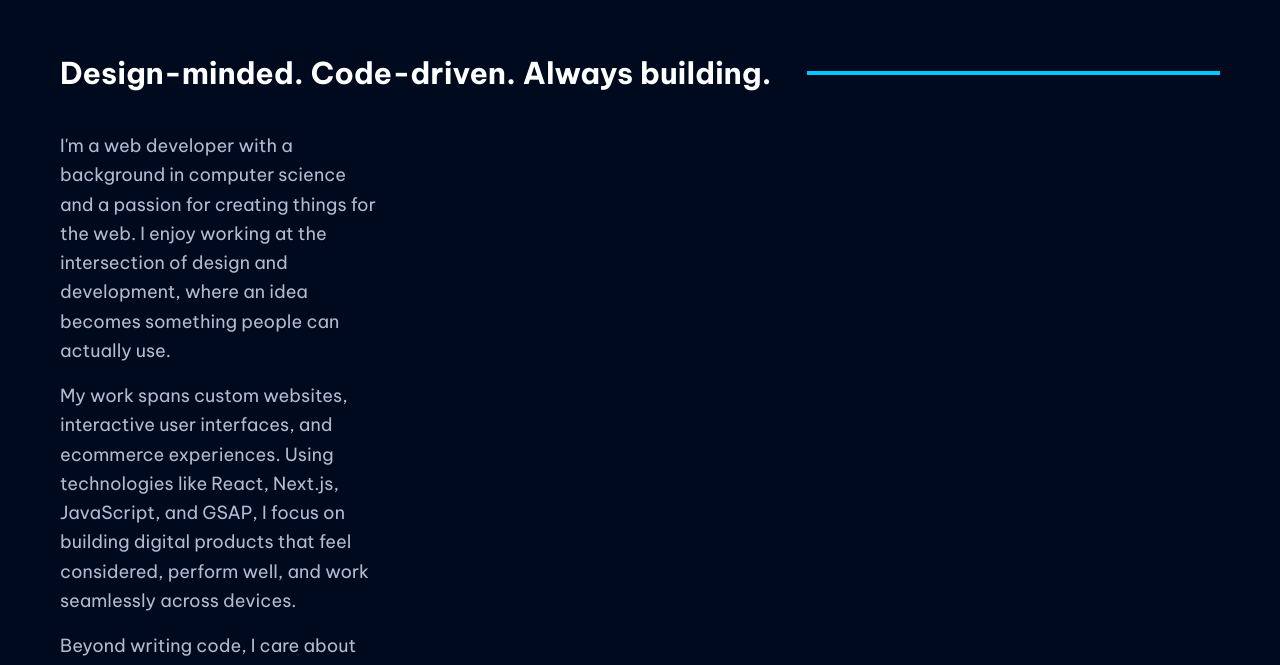
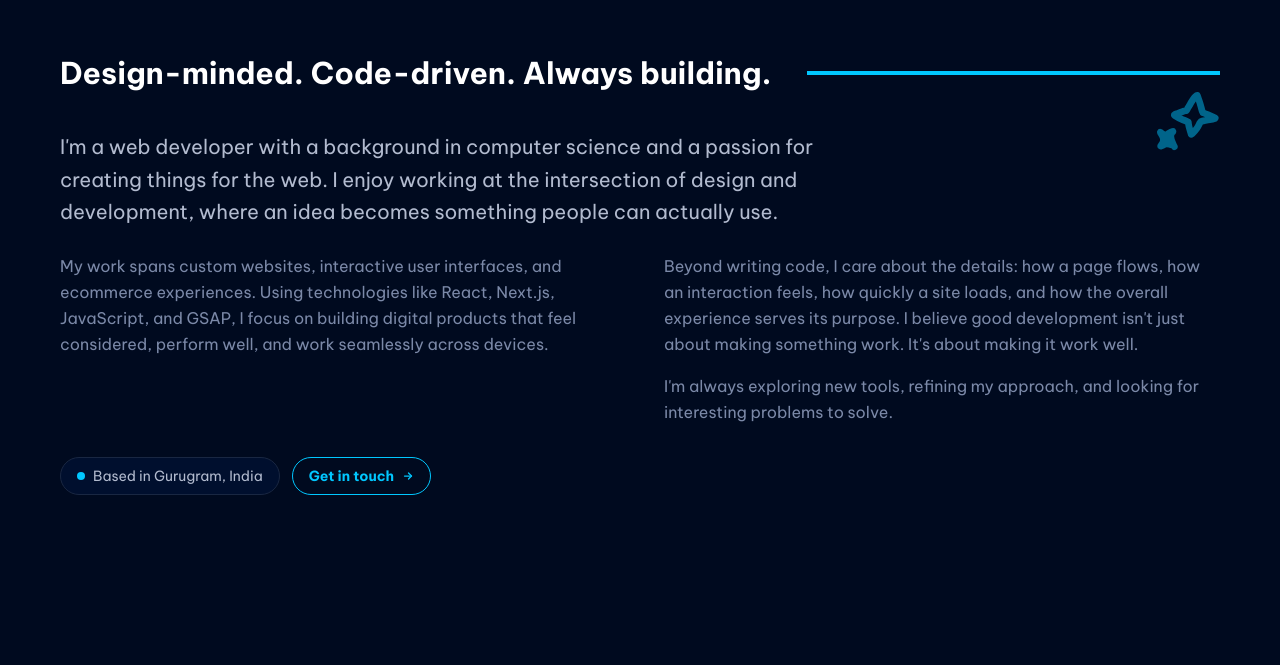
Before and after one commit to shauryamohan20/portfolio-july-26, a Next.js app: page / in a window 1280 px wide. Shown: the part 817-1482 px from the top of the page. Built offline with nearby package versions, Linux system fonts and the light colour scheme.

Commit message:
About Us section fixed

```diff
--- a/src/components/About.tsx
+++ b/src/components/About.tsx
@@ -1,8 +1,17 @@
 import Image from "next/image";
 import SectionTitle from "./SectionTitle";
+import { profile } from "@/data/content";
 import { paragraphs } from "@/lib/site-types";
 import { readSite } from "@/lib/site-store";
 
+/**
+ * About section.
+ *
+ * Two layouts, because the shape of the content differs completely:
+ * with a photo it is a portrait beside the copy; without one the copy would
+ * stretch into an unreadable 1200px line, so it becomes a lead paragraph over
+ * two balanced columns.
+ */
 export default async function About() {
   const { about } = await readSite();
   const body = paragraphs(about.body);
@@ -10,27 +19,134 @@ export default async function About() {
   // Nothing written yet — keep the page clean rather than showing an empty shell.
   if (body.length === 0 && !about.image) return null;
 
+  const [lead, ...rest] = body;
+
   return (
-    <div id="about" className="relative flex scroll-mt-24 flex-col justify-between pt-8 text-left">
+    <div
+      id="about"
+      className="relative flex scroll-mt-24 flex-col justify-between pt-8 text-left"
+    >
       <SectionTitle title={about.heading || "A little about me"} />
-      <div className="grid items-center gap-10 md:grid-cols-[320px_1fr] md:gap-14">
-        {about.image && (
-          <div className="relative mx-auto aspect-[4/5] w-full max-w-xs overflow-hidden rounded-2xl border border-fun-pink-dark bg-fun-pink-darker md:mx-0">
-            <Image
-              src={about.image}
-              alt={about.imageAlt || ""}
-              fill
-              sizes="(max-width: 768px) 80vw, 320px"
-              className="object-cover"
-            />
+
+      {about.image ? (
+        <div className="grid items-start gap-10 md:grid-cols-[minmax(0,22rem)_minmax(0,1fr)] md:gap-14">
+          <Portrait src={about.image} alt={about.imageAlt} />
+          <div>
+            <Copy lead={lead} rest={rest} />
+            <Meta />
           </div>
-        )}
-        <div className="space-y-4 text-base leading-relaxed text-fun-gray-light md:text-lg">
-          {body.map((paragraph, index) => (
-            <p key={index}>{paragraph}</p>
-          ))}
         </div>
-      </div>
+      ) : (
+        <div className="relative">
+          {/* eslint-disable-next-line @next/next/no-img-element */}
+          <img
+            alt=""
+            aria-hidden="true"
+            className="sqD -top-10 right-0 hidden w-16 opacity-80 lg:block"
+            src="/static/doodles/skills/star-outline.svg"
+          />
+          <Copy lead={lead} rest={rest} wide />
+          <Meta />
+        </div>
+      )}
     </div>
   );
 }
+
+function Portrait({ src, alt }: { src: string; alt: string }) {
+  return (
+    <div className="relative mx-auto w-full max-w-xs md:mx-0 md:max-w-none">
+      {/* Offset outline behind the photo, for a bit of depth. */}
+      <div
+        aria-hidden="true"
+        className="absolute inset-0 translate-x-3 translate-y-3 rounded-2xl border-2 border-fun-pink/40"
+      />
+      <div className="relative aspect-[4/5] w-full overflow-hidden rounded-2xl border border-fun-pink-dark bg-fun-pink-darker">
+        <Image
+          src={src}
+          alt={alt || ""}
+          fill
+          sizes="(max-width: 768px) 80vw, 352px"
+          className="object-cover"
+        />
+      </div>
+      {/* eslint-disable-next-line @next/next/no-img-element */}
+      <img
+        alt=""
+        aria-hidden="true"
+        className="sqD -top-8 -left-6 w-14 opacity-90"
+        src="/static/doodles/projects/pop.svg"
+      />
+    </div>
+  );
+}
+
+function Copy({
+  lead,
+  rest,
+  wide = false,
+}: {
+  lead?: string;
+  rest: string[];
+  wide?: boolean;
+}) {
+  return (
+    <div>
+      {lead && (
+        <p
+          className={`text-lg leading-relaxed text-fun-gray-light md:text-xl ${
+            wide ? "max-w-3xl" : ""
+          }`}
+        >
+          {lead}
+        </p>
+      )}
+
+      {rest.length > 0 && (
+        <div
+          className={`mt-6 space-y-4 text-base leading-relaxed text-fun-gray ${
+            wide ? "md:columns-2 md:gap-12 md:space-y-0" : "max-w-2xl"
+          }`}
+        >
+          {rest.map((paragraph, index) => (
+            <p key={index} className={wide ? "mb-4 break-inside-avoid" : undefined}>
+              {paragraph}
+            </p>
+          ))}
+        </div>
+      )}
+    </div>
+  );
+}
+
+/** Small factual footer: where I am, and how to reach me. */
+function Meta() {
+  return (
+    <div className="mt-8 flex flex-wrap items-center gap-3">
+      <span className="inline-flex items-center gap-2 rounded-full border border-fun-pink-dark bg-fun-pink-darker px-4 py-2 text-sm text-fun-gray-light">
+        <span className="h-2 w-2 rounded-full bg-fun-pink" aria-hidden="true" />
+        Based in {profile.location}
+      </span>
+      <a
+        href={`mailto:${profile.email}`}
+        className="inline-flex items-center gap-2 rounded-full border border-fun-pink px-4 py-2 text-sm font-bold text-fun-pink transition-colors hover:bg-fun-pink hover:text-bg"
+      >
+        Get in touch
+        <svg
+          width="12"
+          height="12"
+          viewBox="0 0 24 24"
+          fill="none"
+          stroke="currentColor"
+          strokeWidth="2.5"
+          strokeLinecap="round"
+          strokeLinejoin="round"
+          aria-hidden="true"
+        >
+          <line x1="5" y1="12" x2="19" y2="12" />
+          <polyline points="13 6 19 12 13 18" />
+        </svg>
+      </a>
+    </div>
+  );
+}
```
